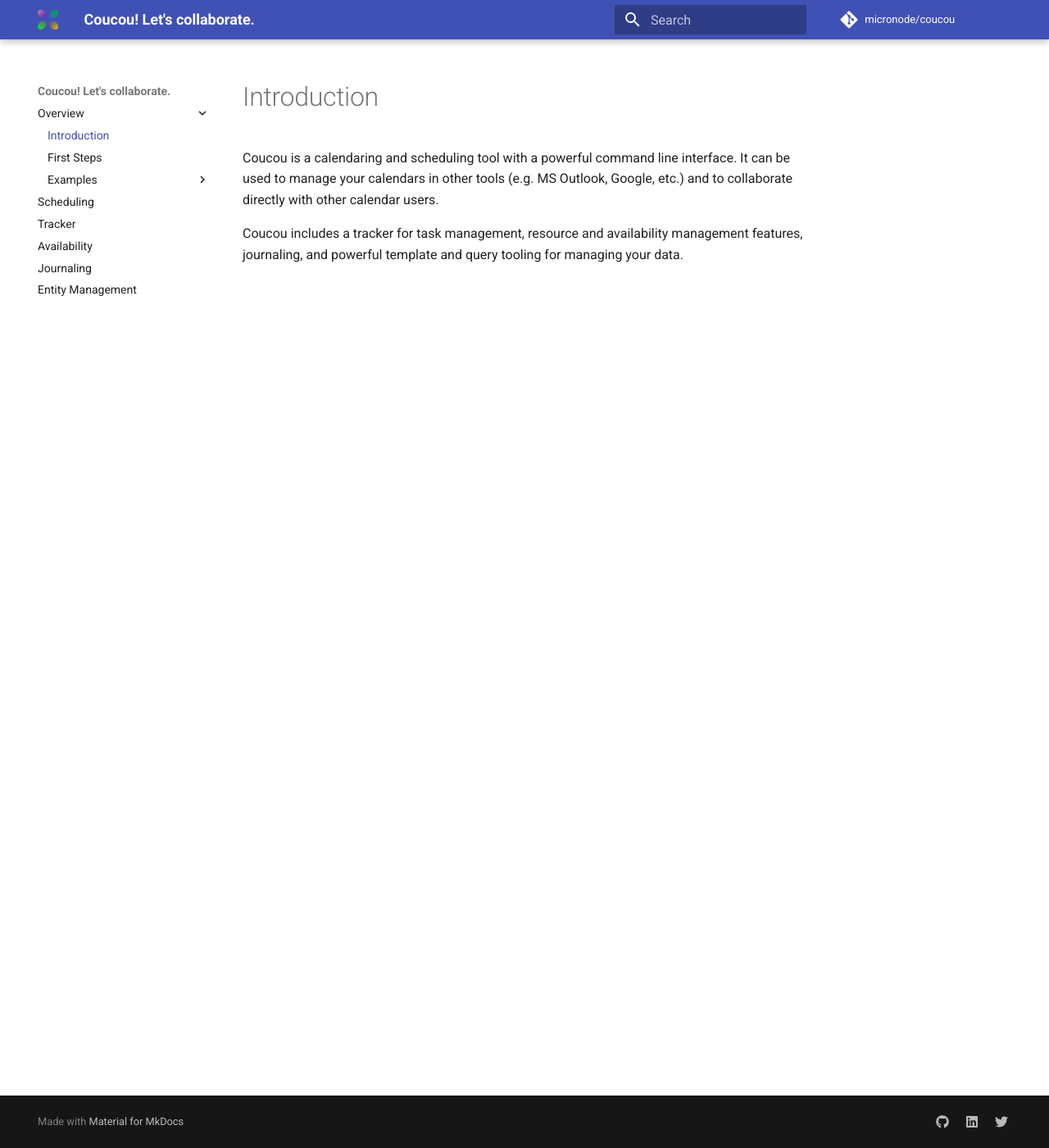
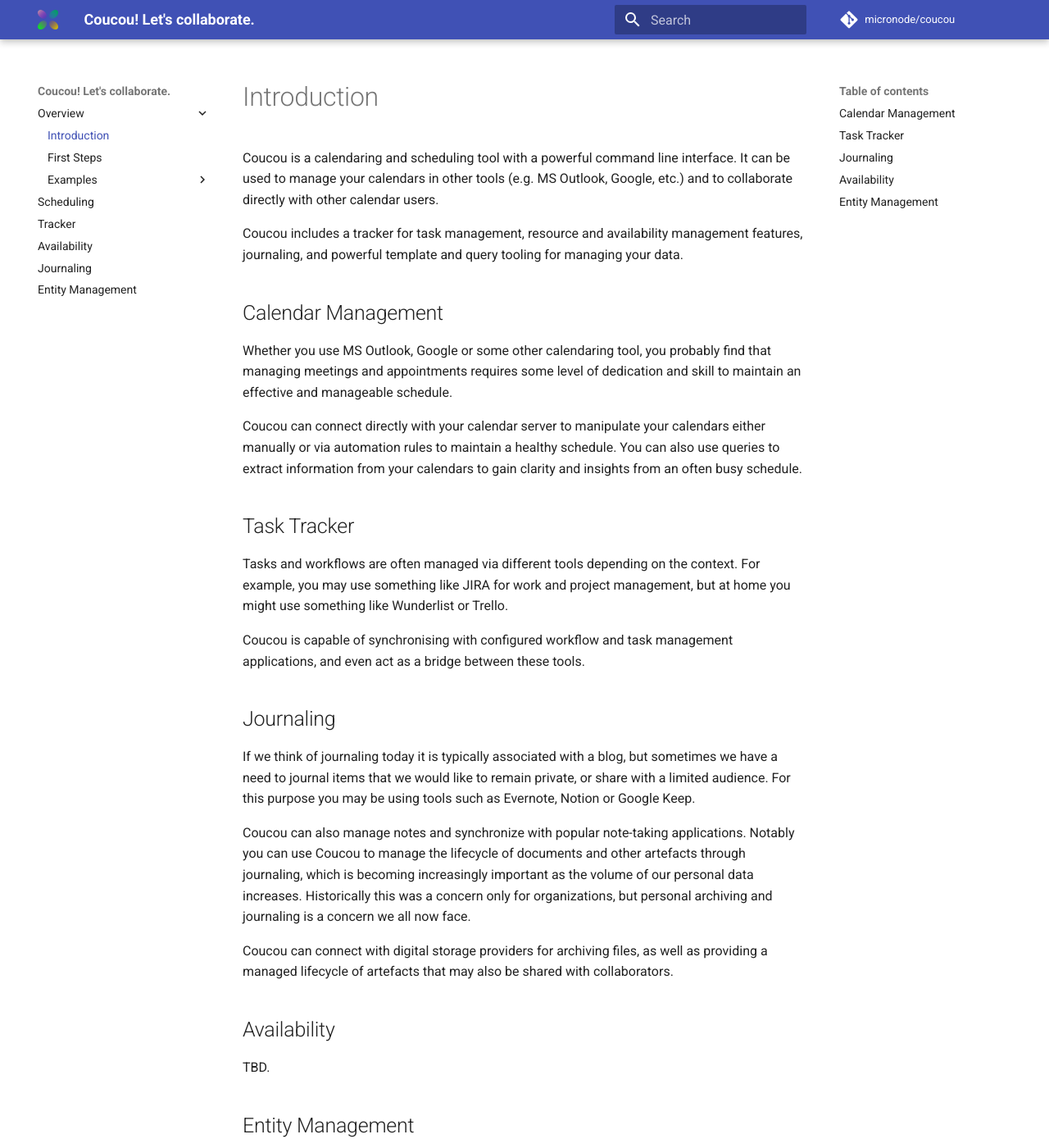
Before and after one commit to coucouland/coucou-user-guide, an MkDocs documentation site: the page built from docs/index.md, in a window 1280 px wide and 1400 px high. Shown: the whole window at 82% size. Built offline with MkDocs 1.6.1 and Material for MkDocs 9.7.7, drawn with Linux system fonts in a browser that asks for light colours; comment, search, counter and statistics services are not loaded.

Commit message:
Added site skeleton

```diff
--- a/docs/index.md
+++ b/docs/index.md
@@ -6,3 +6,47 @@
 
 Coucou includes a tracker for task management, resource and availability management features,
 journaling, and powerful template and query tooling for managing your data.
+
+## Calendar Management
+
+Whether you use MS Outlook, Google or some other calendaring tool, you probably find that managing
+meetings and appointments requires some level of dedication and skill to maintain an effective and
+manageable schedule.
+
+Coucou can connect directly with your calendar server to manipulate your calendars either manually
+or via automation rules to maintain a healthy schedule. You can also use queries to extract information
+from your calendars to gain clarity and insights from an often busy schedule.
+
+
+## Task Tracker
+
+Tasks and workflows are often managed via different tools depending on the context. For example, you
+may use something like JIRA for work and project management, but at home you might use something like
+Wunderlist or Trello.
+
+Coucou is capable of synchronising with configured workflow and task management
+applications, and even act as a bridge between these tools.
+
+
+## Journaling
+
+If we think of journaling today it is typically associated with a blog, but sometimes we have a need to
+journal items that we would like to remain private, or share with a limited audience. For this purpose
+you may be using tools such as Evernote, Notion or Google Keep.
+
+Coucou can also manage notes and synchronize with popular note-taking applications. Notably you can
+use Coucou to manage the lifecycle of documents and other artefacts through journaling, which is
+becoming increasingly important as the volume of our personal data increases. Historically this was
+a concern only for organizations, but personal archiving and journaling is a concern we all now face.
+
+Coucou can connect with digital storage providers for archiving files, as well as providing a managed
+lifecycle of artefacts that may also be shared with collaborators.
+
+
+## Availability
+
+TBD.
+
+## Entity Management
+
+TBD.
```
